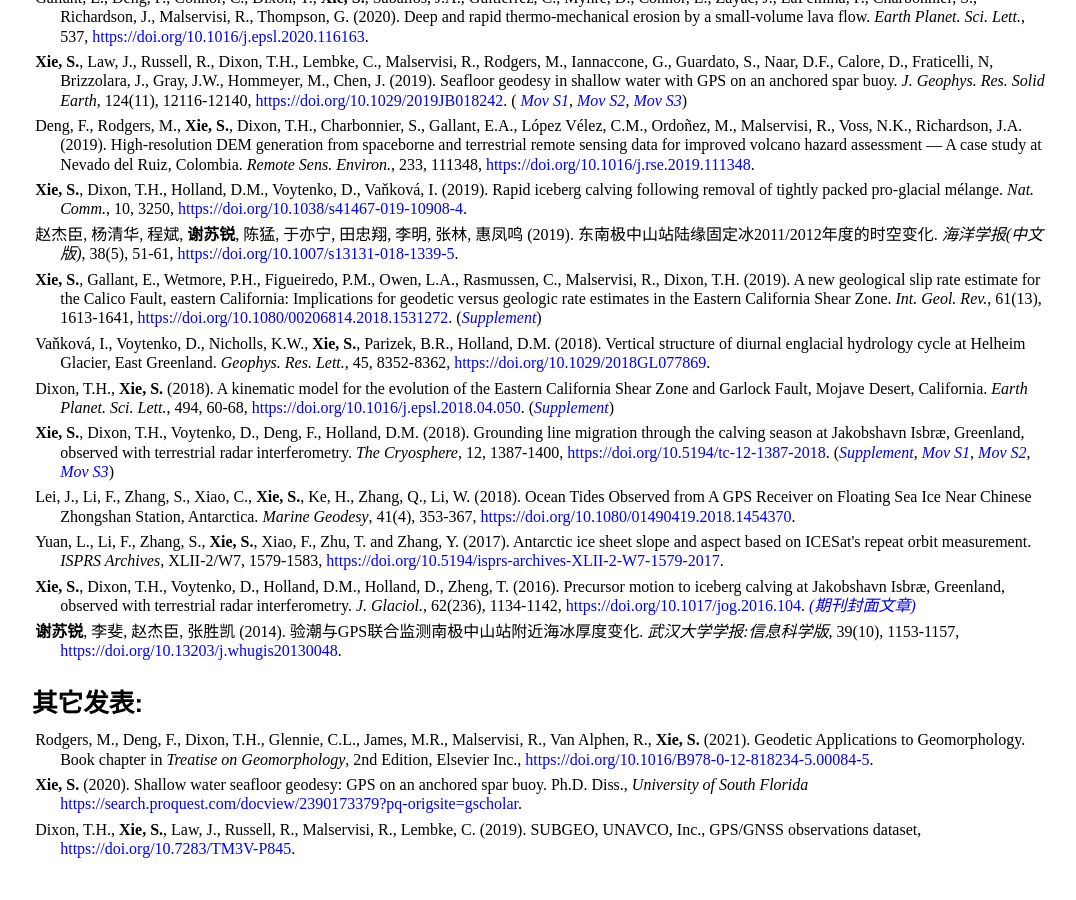
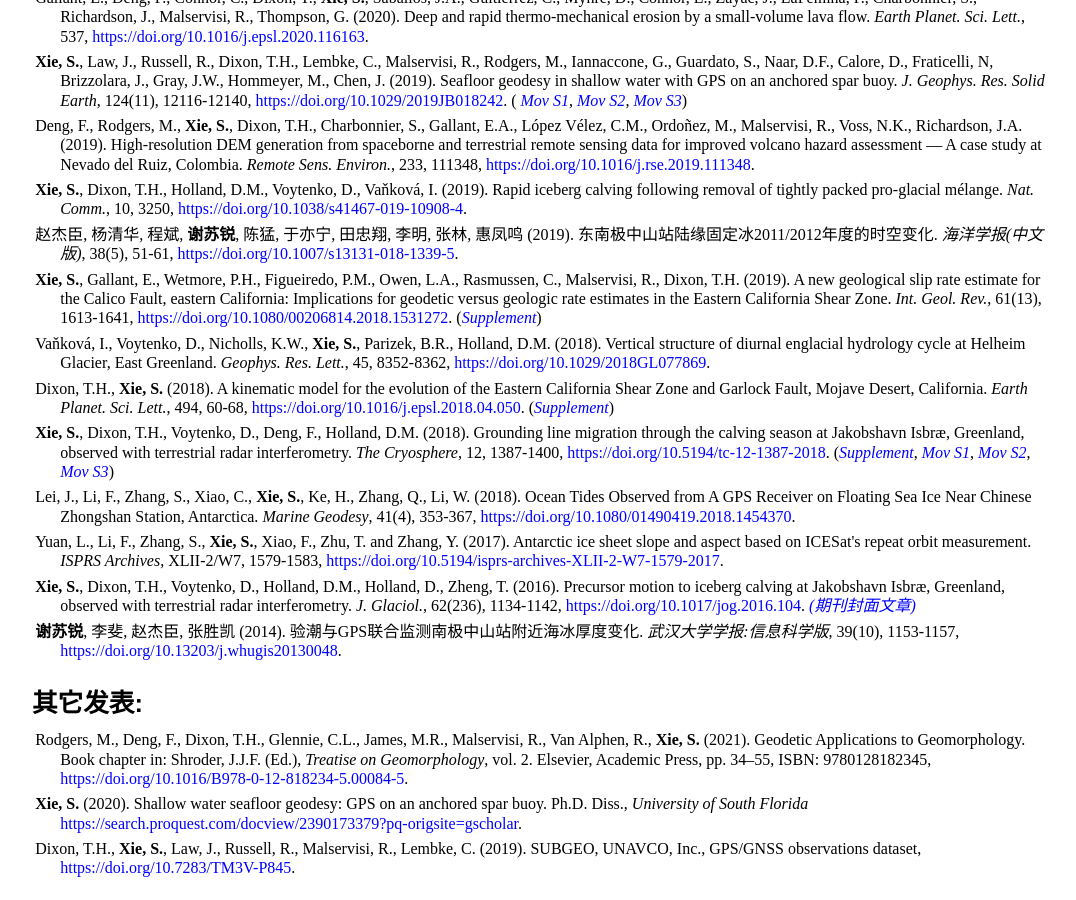
Before and after one commit to suruixie/suruixie.github.io, a Jekyll site: the page built from Chinese/index.html, in a window 1280 px wide and 900 px high, scrolled down 1689 px. Shown: the whole window, without its empty margins (96-1172 px from the left). Built offline with Jekyll 4.4.1, drawn with Linux system fonts in a browser that asks for light colours; a style sheet for code colours, icons or effects is not loaded.

Commit message:
Update index.html

```diff
--- a/Chinese/index.html
+++ b/Chinese/index.html
@@ -105,7 +105,7 @@ title: 苏锐的中文页面
 	<div class="sideText">
 	    <h4 style="margin-top:4em; margin-bottom:0.3em;">其它发表: </h4>
 	    <p  class="publist" style="font-size:1.0em;">
-	        Rodgers, M., Deng, F., Dixon, T.H., Glennie, C.L., James, M.R., Malservisi, R., Van Alphen, R., <strong>Xie, S.</strong> (2021). Geodetic Applications to Geomorphology. Book chapter in <em>Treatise on Geomorphology</em>, 2nd Edition, Elsevier Inc., <a href="https://doi.org/10.1016/B978-0-12-818234-5.00084-5" style="color:#0000FF;">https://doi.org/10.1016/B978-0-12-818234-5.00084-5</a>.<br>
+		Rodgers, M., Deng, F., Dixon, T.H., Glennie, C.L., James, M.R., Malservisi, R., Van Alphen, R., <strong>Xie, S.</strong> (2021). Geodetic Applications to Geomorphology. Book chapter in: Shroder, J.J.F. (Ed.), <em>Treatise on Geomorphology</em>, vol. 2. Elsevier, Academic Press, pp. 34–55, ISBN: 9780128182345, <a href="https://doi.org/10.1016/B978-0-12-818234-5.00084-5" style="color:#0000FF;">https://doi.org/10.1016/B978-0-12-818234-5.00084-5</a>.<br>
 	    <p  class="publist" style="font-size:1.0em;">
 	        <strong>Xie, S.</strong> (2020). Shallow water seafloor geodesy: GPS on an anchored spar buoy. Ph.D. Diss., <em>University of South Florida</em> <a href="https://search.proquest.com/docview/2390173379?pq-origsite=gscholar" style="color:#0000FF;">https://search.proquest.com/docview/2390173379?pq-origsite=gscholar</a>.  <br>
 	    <p  class="publist" style="font-size:1.0em;">
```
